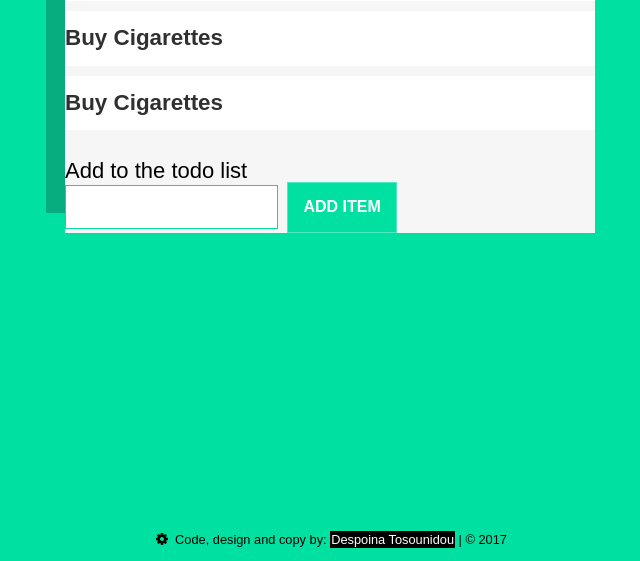
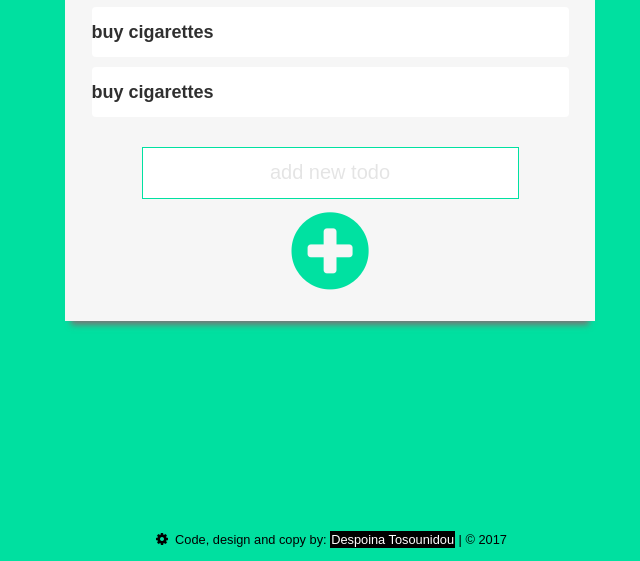
Before and after one commit to DespoinaTos/Todo-List, a plain HTML site: page index.html in a window 1280 px wide. Shown: the part 239-800 px from the top of the page, without its empty margins (310-950 px from the left). Drawn offline with Linux system fonts and the light colour scheme.

Commit message:
New styles

```diff
--- a/css/main.css
+++ b/css/main.css
@@ -90,6 +90,8 @@
     font: inherit;
     vertical-align: baseline;
 }
+
+
 /* HTML5 display-role reset for older browsers */
 
 article,
@@ -132,6 +134,8 @@
     border-collapse: collapse;
     border-spacing: 0;
 }
+
+
 /*-----------------------------------------------
 *   Body
 -----------------------------------------------*/
@@ -145,6 +149,8 @@
     background-color: #222;
     color: #00e0a0;
 }
+
+
 /*-----------------------------------------------
 *   Main Block
 -----------------------------------------------*/
@@ -153,19 +159,22 @@
     background-color: #f6f6f6;
     width: 530px;
     margin: 90px auto;
-                -webkit-box-shadow: -19px -20px 0px 0px rgba(28, 28, 28, 0.26);
-                -moz-box-shadow: -19px -20px 0px 0px rgba(28, 28, 28, 0.26);
-                box-shadow: -19px -20px 0px 0px rgba(28, 28, 28, 0.26);
+    padding-bottom: 25px;
+    -webkit-box-shadow: 0 10px 6px -6px #777;
+    -moz-box-shadow: 0 10px 6px -6px #777;
+    box-shadow: 0 10px 6px -6px #777;
 }
 
 ul li {
     background-color: rgb(255, 255, 255);
     color: #303030;
-                font-size: 1.4em;
-                font-weight: 800;
+    font-size: 18px;
+    font-weight: 700;
     padding: 6px 0 6px 0;
-                margin: 10px 0;
+    margin: 10px auto;
     padding: 16px 0;
+    width: 90%;
+    border-radius: 4px;
 }
 
 img {
@@ -173,6 +182,44 @@
     display: block;
     margin: auto;
 }
+
+
+/*-----------------------------------------------
+*   Input & Button
+-----------------------------------------------*/
+
+form input {
+    background: #ffffff;
+    height: 48px;
+    border: 1px solid #00e1a1;
+    text-align: center;
+    width: 70%;
+    font-size: 18px;
+    color: #b3b3b3;
+    font-family: 'Quicksand', sans-serif;
+    display: block;
+    margin: 0 auto;
+    margin-top: 30px;
+}
+
+ ::placeholder {
+    color: #000000;
+    opacity: 0.1;
+    font-size: 20px;
+}
+
+.fa-plus-circle:before {
+    font-size: 90px;
+    color: #00e1a1;
+    margin-top: 7px;
+    display: inline-block;
+}
+
+form {
+    text-align: center;
+}
+
+
 /*-----------------------------------------------
 *   Footer
 -----------------------------------------------*/
@@ -196,38 +243,8 @@
     padding: 1px;
 }
 
-            .fa {
+.fa-cog {
     display: inline-block;
     margin-right: 4px;
     font-size: 14px;
 }
-
-            form button {
-                padding: 15px;
-                border: none;
-                background: #00e1a1;
-                color: white;
-                text-transform: uppercase;
-                font-weight: bold;
-                border: 1px solid rgba(255, 255, 255, .3);
-                margin-left: 5px;
-                cursor: pointer;
-                transition: background .2s ease-out;
-            }
-
-            form button:hover {
-                background: #00d397;
-                color: #ffffff;
-            }
-
-            form input {
-                background: #ffffff;
-                height: 40px;
-                border: 1px solid #00e1a1;
-            }
-
-            label {
-                display: block;
-                font-size: 22px;
-                margin-top: 30px;
-            }
--- a/index.html
+++ b/index.html
@@ -26,14 +26,15 @@
         <section class="main-section">
             <img src="images/logo.png" alt="logo">
             <ul>
-                <li>Buy Cigarettes</li>
-                <li>Buy Cigarettes</li>
-                <li>Buy Cigarettes</li>
+                <li>buy cigarettes</li>
+                <li>buy cigarettes</li>
+                <li>buy cigarettes</li>
             </ul>
             <form name="newform">
-                <label for="newitem">Add to the todo list</label>
-                <input type="text" name="newitem" id="newitem">
-                <button type="submit">Add item</button>
+
+                <input type="text" name="newitem" id="newitem" placeholder="add new todo">
+                <i class="fa fa-plus-circle" aria-hidden="true"></i>
+
             </form>
         </section>
     </main>
```
Lines whose indentation alone changed are shown as unchanged.
